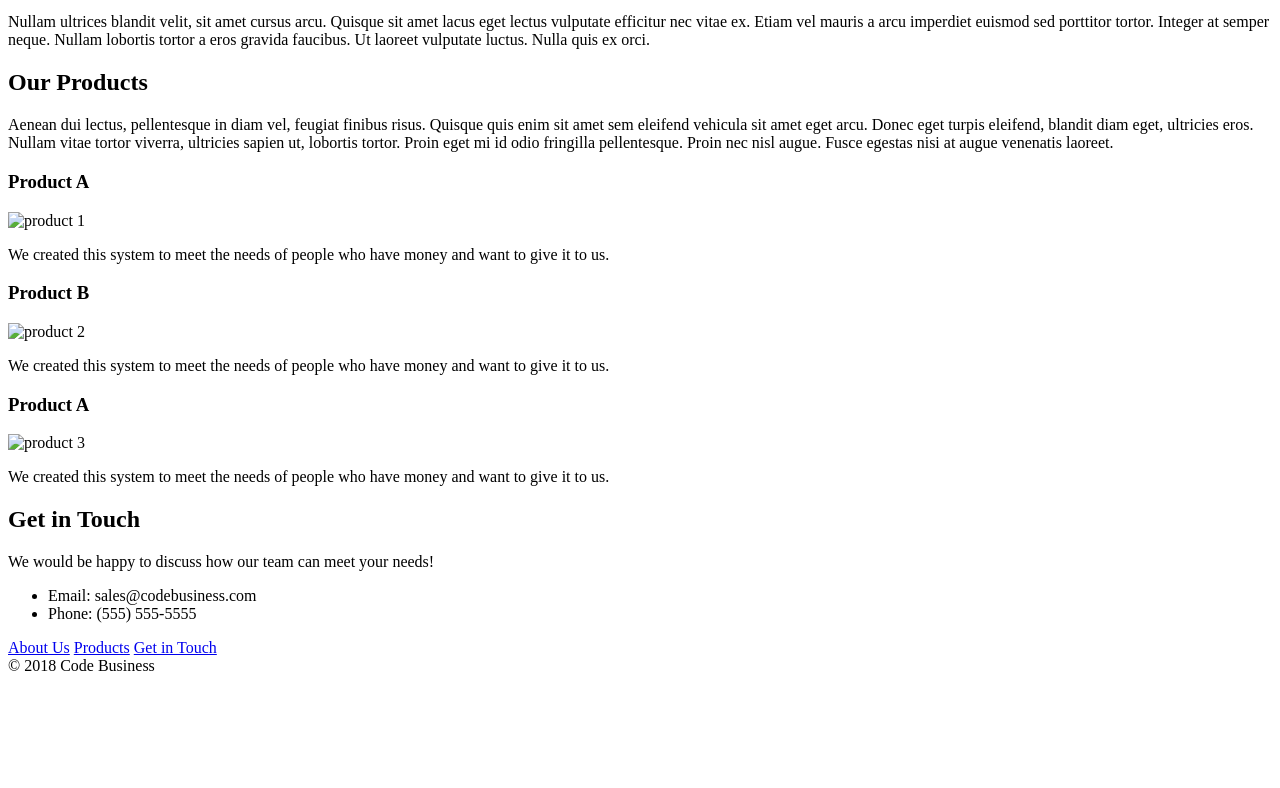
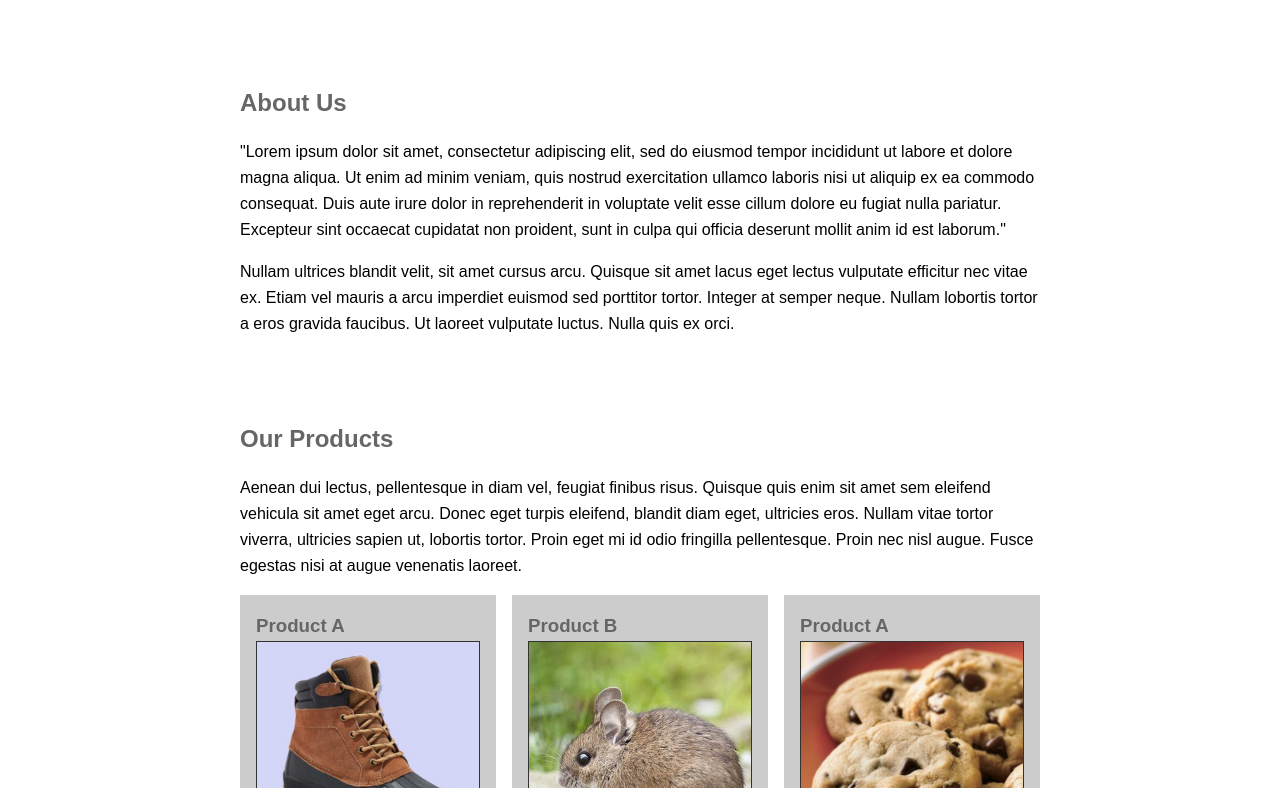
Before and after one commit to blairgriffith/code-business-project, a plain HTML site: page index.html in a window 1280 px wide. Shown: the part 208-996 px from the top of the page. Before the commit the page ends 891 px from the top, so only its background shows below. Drawn offline with Linux system fonts and the light colour scheme.

Commit message:
finished

```diff
--- a/css/style.css
+++ b/css/style.css
@@ -0,0 +1,94 @@
+*{
+    font-family: sans-serif;
+    line-height: 1.618em;
+    box-sizing: border-box;
+    margin: 0;
+    padding: 0;
+}
+
+html{
+    font-size: 16px;
+    margin-top: 3em;
+}
+h1,h2,h3{
+    color: #666;
+}
+
+header,
+main,
+footer{
+    margin: 0 auto;
+    max-width: 800px;
+}
+
+header{
+    padding: 2em 0;
+}
+header h1{
+    font-size: 3em;
+}
+header span{
+    font-size: 1.5em;
+    color: #999;
+}
+
+nav{
+    position: fixed;
+    top: 0;
+    left: 0;
+    width: 100%;
+
+    display: flex;
+    flex-flow: row;
+    justify-content: center;
+    background: #333;
+}
+
+nav a{
+    padding: .5em 2em;
+    text-decoration: none;
+    color: #fff;
+}
+nav a:hover{
+    background: #666;
+}
+
+section{
+    margin: 1em 0;
+
+    padding-top: 3em;
+    min-height: 20em;
+}
+
+section > p{
+    margin: 1em 0;
+}
+section > ul{
+    padding-left: 1.5em;
+}
+
+
+#products{
+    display: grid;
+    grid-template-columns: repeat(3, 1fr);
+    grid-template-rows: auto;
+    grid-column-gap: 1em;
+}
+
+#products article{
+    background: #ccc;
+    padding: 1em;
+}
+#products article img{
+    width: 100%;
+    border: 1px solid #333;
+}
+
+footer{
+    margin-top: 2em;
+    margin-bottom: 1em;
+    background: #666;
+    color: #fff;
+    padding: 1em 0;
+    text-align: center;
+}
--- a/index.html
+++ b/index.html
@@ -4,6 +4,7 @@
     <meta name="viewport" content="width=device-width, initial-scale=1.0">
     <meta http-equiv="X-UA-Compatible" content="ie=edge">
     <title>Code Business</title>
+    <link rel="stylesheet" href="css/style.css">
 </head>
 <body>
     <header>
@@ -31,19 +32,19 @@
             <div id = "products">
                 <article>
                     <h3>Product A</h3>
-                    <img src="images/product1.jpg" alt="product 1">
+                    <img src="images/boot.jpg" alt="product 1">
                     <p>We created this system to meet the needs of people who have money and want
                     to give it to us.</p>
                 </article>
                 <article>
                     <h3>Product B</h3>
-                    <img src="images/product2.jpg" alt="product 2">
+                    <img src="images/mouse.jpg" alt="product 2">
                     <p>We created this system to meet the needs of people who have money and want
                     to give it to us.</p>
                 </article>
                 <article>
                     <h3>Product A</h3>
-                    <img src="images/product3.jpg" alt="product 3">
+                    <img src="images/cookies.jpg" alt="product 3">
                     <p>We created this system to meet the needs of people who have money and want
                     to give it to us.</p>
                 </article>
```
Also changed, not shown: css/layout.css (deleted), images/boot.jpg (added), images/cookies.jpg (added), images/mouse.jpg (added).
